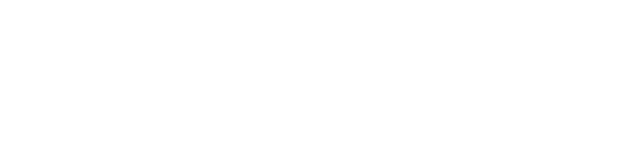
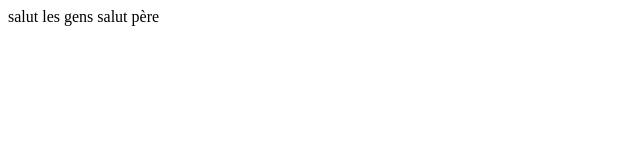
Before and after one commit to semlali/GesmaTestGitWebMVC, a plain HTML site: page index.html in a window 1280 px wide. Shown: the whole page, without its empty margins (0-640 px from the left). Drawn offline with Linux system fonts and the light colour scheme.

Commit message:
salut les gens

```diff
--- a/index.html
+++ b/index.html
@@ -1 +1,4 @@
-<html></html>
+<html>
+	salut les gens
+	salut père
+</html>
```
